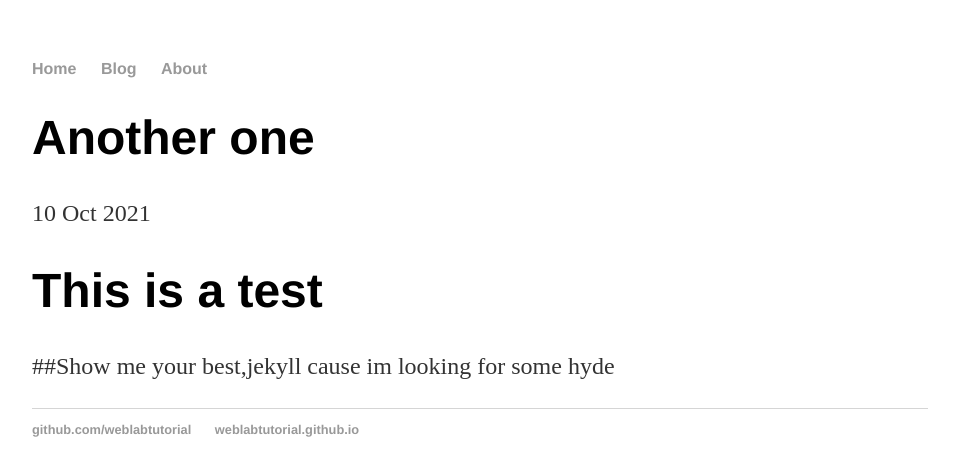
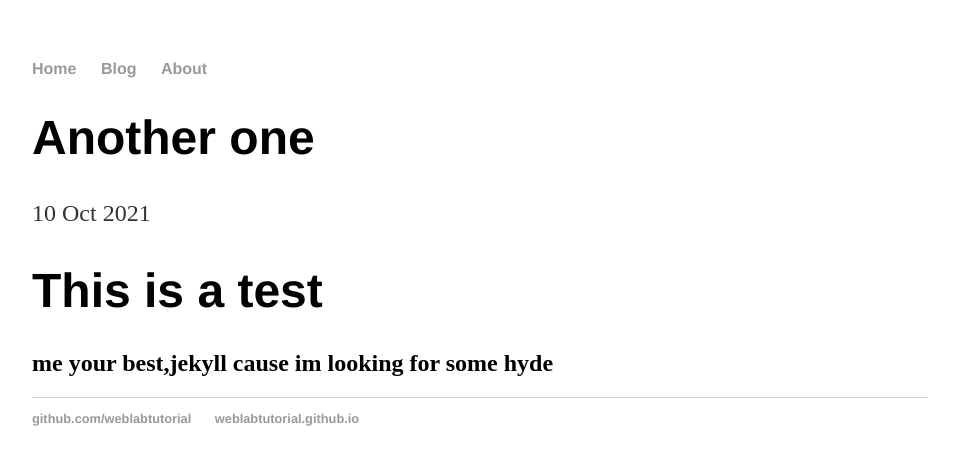
Before and after one commit to Ade20150/ade20150.github.io, a Jekyll site: the page built from _posts/2021-10-10-Another-one.md, in a window 1280 px wide. Shown: the top 476 px of the page, without its empty margins (160-1119 px from the left). Built offline with Jekyll 4.4.1, drawn with Linux system fonts in a browser that asks for light colours.

Commit message:
Update 2021-10-10-Another-one.md

```diff
--- a/_posts/2021-10-10-Another-one.md
+++ b/_posts/2021-10-10-Another-one.md
@@ -4,4 +4,4 @@ title: "Another one"
 date: 2021-10-10
 ---
 # This is a test
-##Show me your best,jekyll cause im looking for some hyde
+## me your best,jekyll cause im looking for some hyde
```
